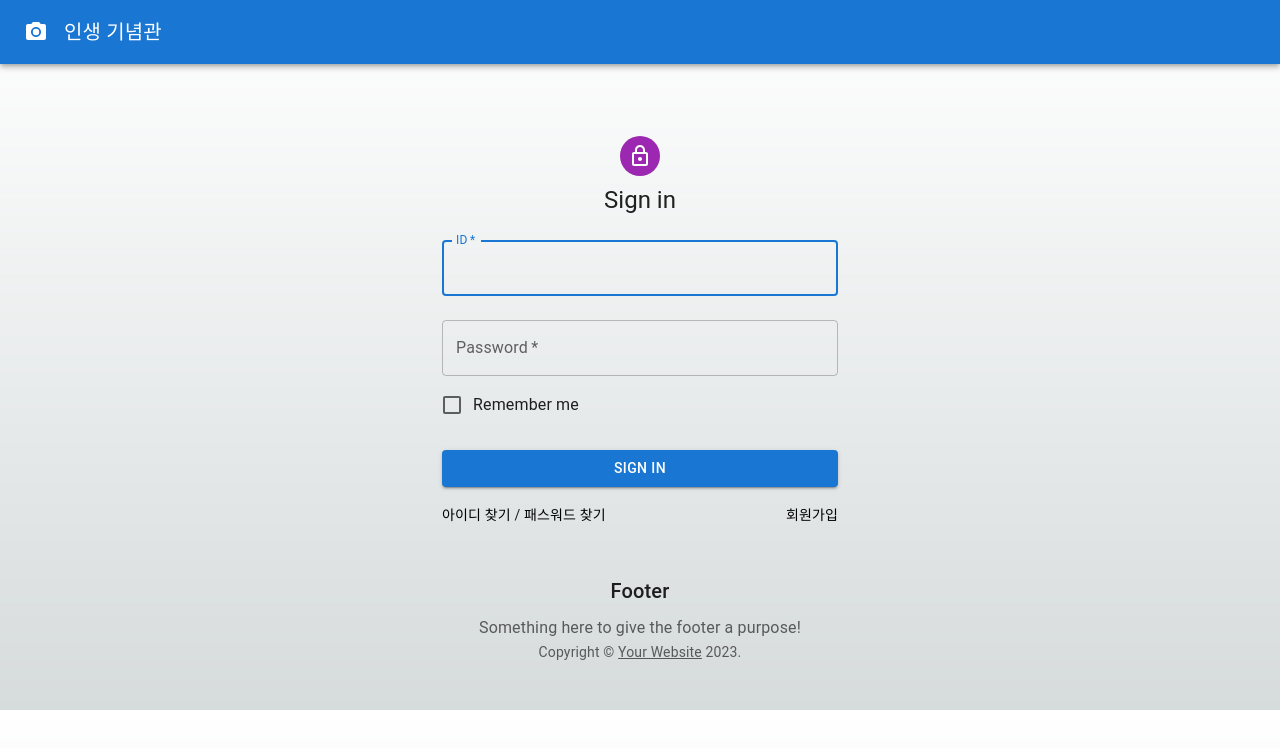
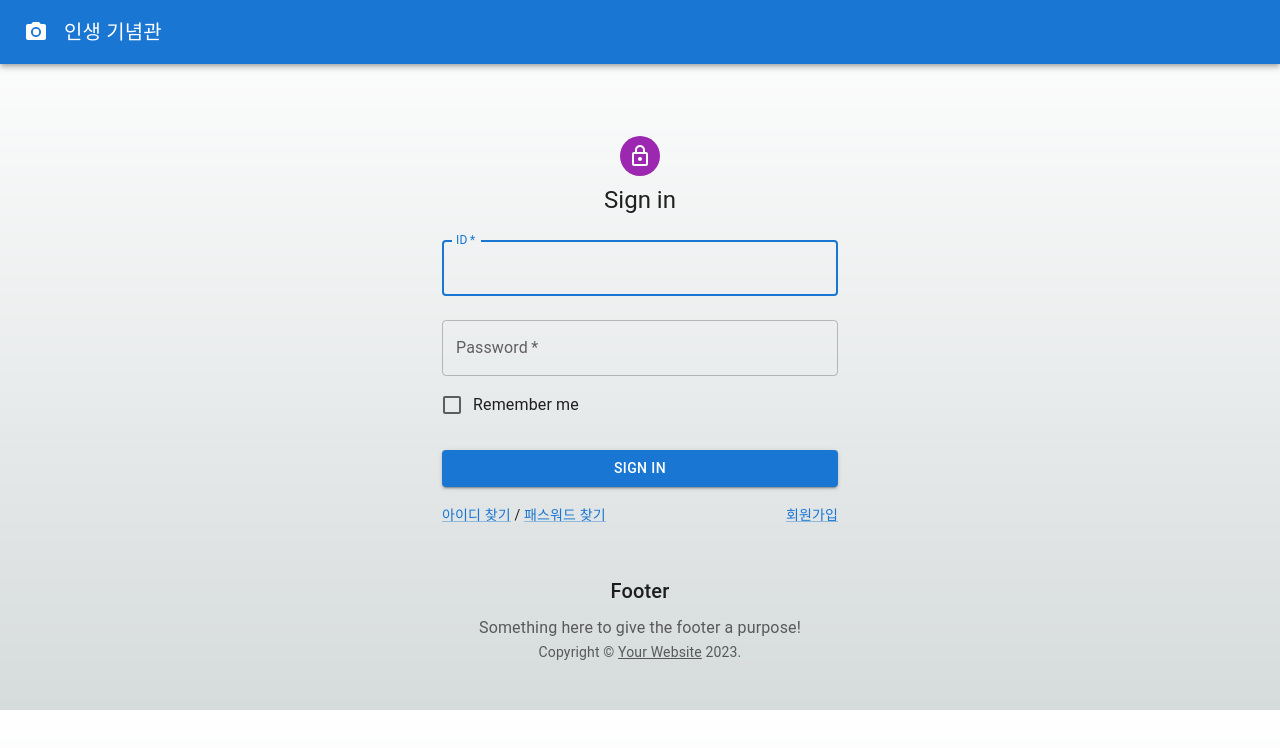
Before and after one commit to Genithlabs/Memorial, a Next.js app: page /signin in a window 1280 px wide. Shown: the top 748 px of the page. Built offline with nearby package versions, Linux system fonts and the light colour scheme; no server answers.

Commit message:
다크모드일 때 텍스트가 보이지 않는 이슈로 코드를 롤백합니다

```diff
--- a/components/FindId.tsx
+++ b/components/FindId.tsx
@@ -103,14 +103,14 @@ export default function FindIdForm() {
                         <Grid container>
                             <Grid item xs>
                                 <NextLink href="/signin" passHref>
-                                    <MUILink variant="body2" component={"button"} sx={{ color: 'black', textDecoration: 'none' }}>
+                                    <MUILink variant="body2" component={"button"}>
                                         로그인하러 이동
                                     </MUILink>
                                 </NextLink>
                             </Grid>
                             <Grid item>
                                 <NextLink href="/signup" passHref>
-                                    <MUILink variant="body2" component={"button"} sx={{ color: 'black', textDecoration: 'none' }}>
+                                    <MUILink variant="body2" component={"button"}>
                                         회원가입
                                     </MUILink>
                                 </NextLink>
--- a/components/SignIn.tsx
+++ b/components/SignIn.tsx
@@ -95,13 +95,13 @@ export default function SignIn() {
 							<Grid item>
 								<Typography variant="body2">
 									<NextLink href="/findId" passHref>
-										<MUILink sx={{ color: 'black', textDecoration: 'none' }}>
+										<MUILink>
 											아이디 찾기
 										</MUILink>
 									</NextLink>
 									{' / '}
 									<NextLink href="/find-password" passHref>
-										<MUILink sx={{ color: 'black', textDecoration: 'none' }}>
+										<MUILink>
 											패스워드 찾기
 										</MUILink>
 									</NextLink>
@@ -109,7 +109,7 @@ export default function SignIn() {
 							</Grid>
 							<Grid item>
 								<NextLink href="/signup" passHref>
-									<MUILink sx={{ color: 'black', textDecoration: 'none' }} variant="body2">
+									<MUILink variant="body2">
 										회원가입
 									</MUILink>
 								</NextLink>
```
